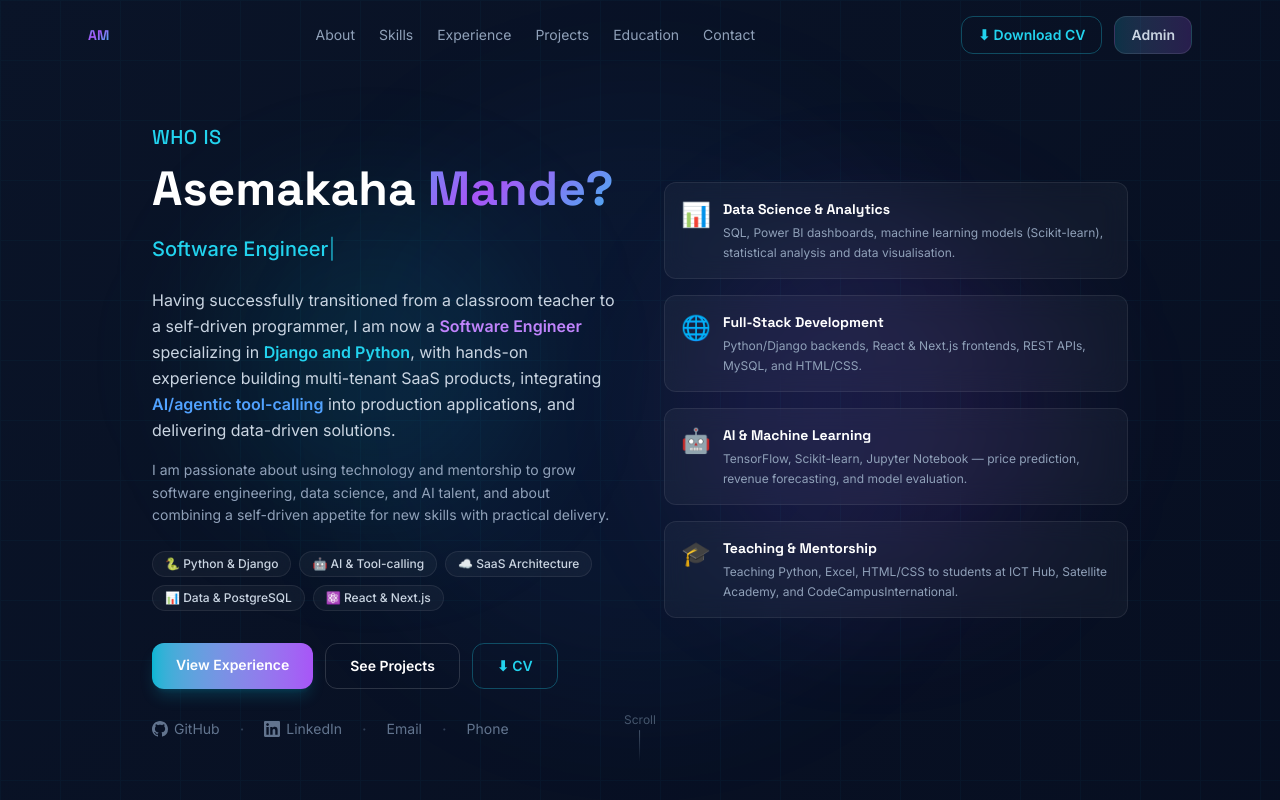
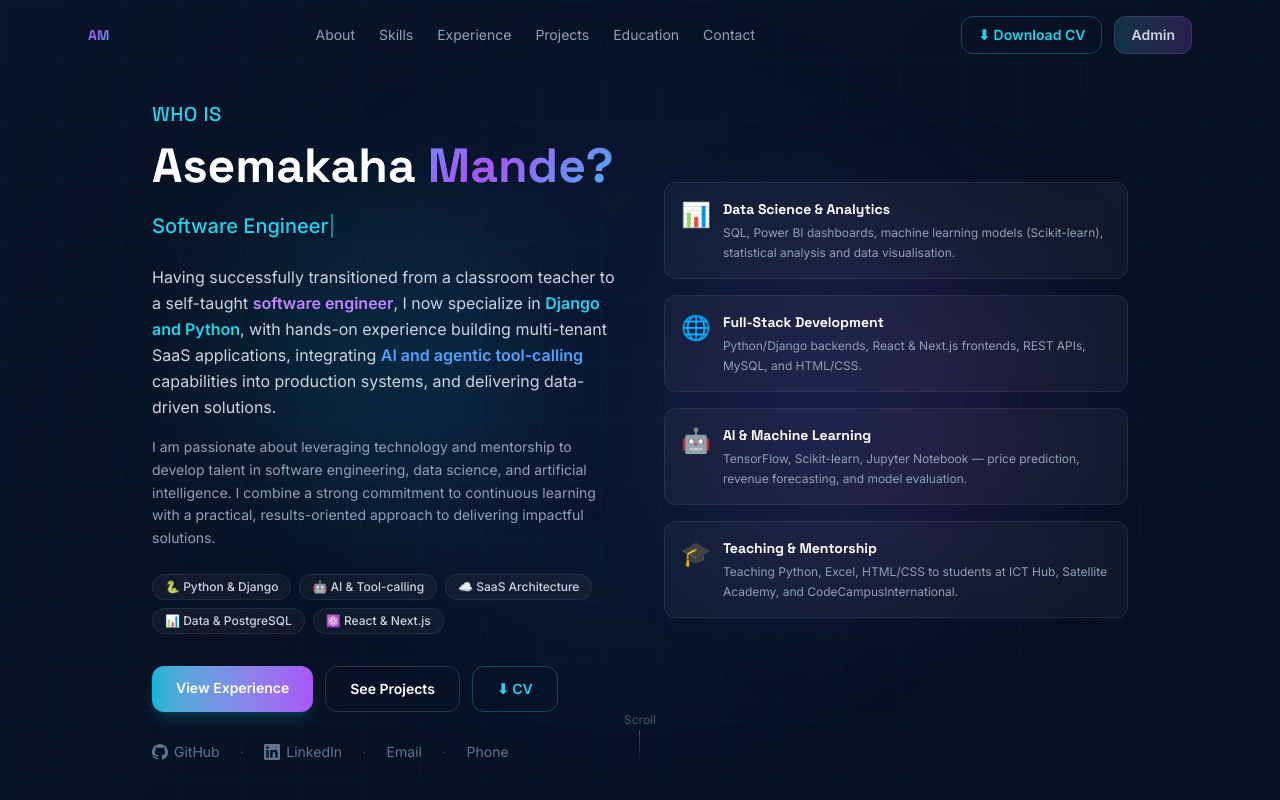
Before and after one commit to asemakahamande/MyResume, a Next.js app: page / in a window 1280 px wide. Shown: the top 800 px of the page. Built offline with nearby package versions, Linux system fonts and the light colour scheme.

Commit message:
Update hero intro with precise text

```diff
--- a/app/PortfolioClient.js
+++ b/app/PortfolioClient.js
@@ -280,11 +280,11 @@ function Hero({ hasCV, cvFilename }) {
 
             {/* Full introduction */}
             <p className="text-slate-300 text-base leading-relaxed mb-4">
-              Having successfully transitioned from a classroom teacher to a self-driven programmer, I am now a <span className="text-purple-400 font-semibold">Software Engineer</span> specializing in{' '}
-              <span className="text-cyan-400 font-semibold">Django and Python</span>, with hands-on experience building multi-tenant SaaS products, integrating <span className="text-blue-400 font-semibold">AI/agentic tool-calling</span> into production applications, and delivering data-driven solutions.
+              Having successfully transitioned from a classroom teacher to a self-taught <span className="text-purple-400 font-semibold">software engineer</span>, I now specialize in{' '}
+              <span className="text-cyan-400 font-semibold">Django and Python</span>, with hands-on experience building multi-tenant SaaS applications, integrating <span className="text-blue-400 font-semibold">AI and agentic tool-calling</span> capabilities into production systems, and delivering data-driven solutions.
             </p>
             <p className="text-slate-400 text-sm leading-relaxed mb-6">
-              I am passionate about using technology and mentorship to grow software engineering, data science, and AI talent, and about combining a self-driven appetite for new skills with practical delivery.
+              I am passionate about leveraging technology and mentorship to develop talent in software engineering, data science, and artificial intelligence. I combine a strong commitment to continuous learning with a practical, results-oriented approach to delivering impactful solutions.
             </p>
 
             {/* Quick highlights */}
```
